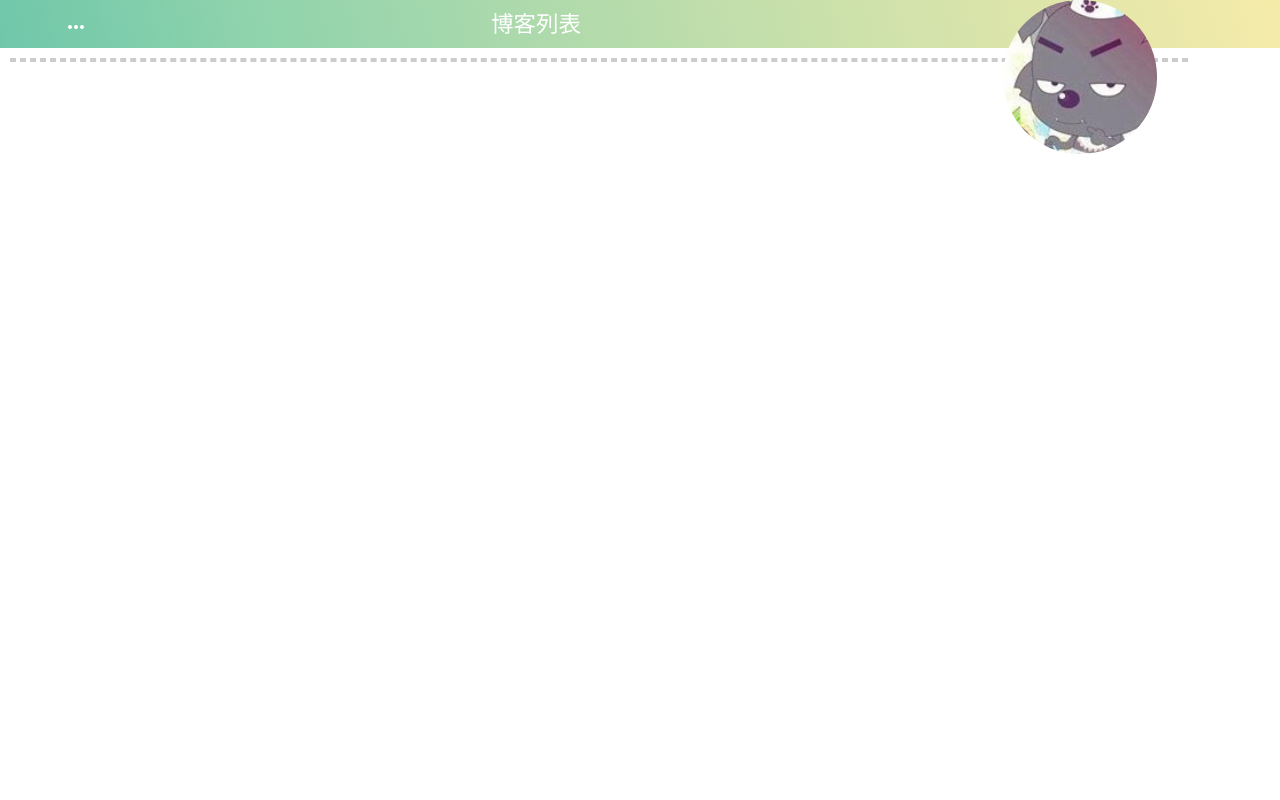
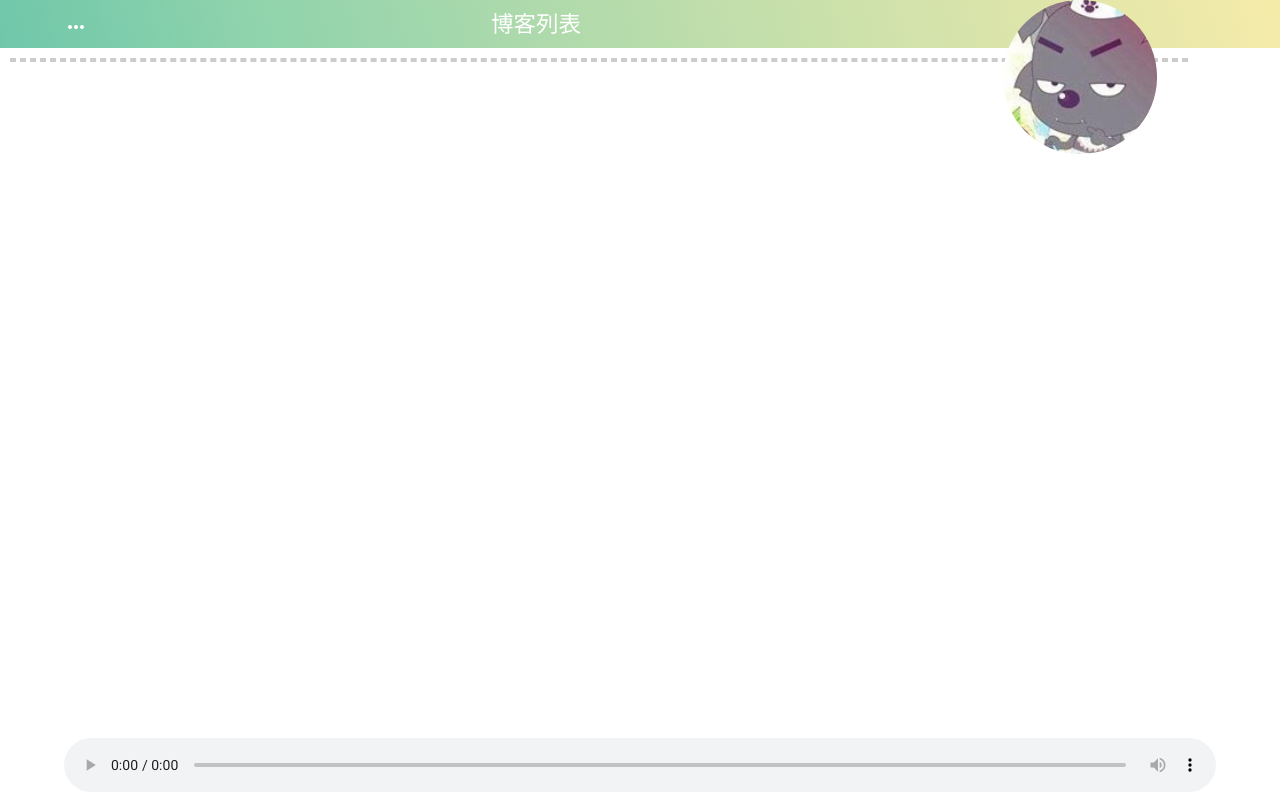
Before and after one commit to coderben2017/blog-mdui, a plain HTML site: page index.html in a window 1280 px wide. Drawn offline with Linux system fonts and the light colour scheme.

Commit message:
add music for my blog

```diff
--- a/css/app.css
+++ b/css/app.css
@@ -97,3 +97,10 @@ header{
     text-align: center;
     font: 700 16px STKaiti, sans-serif;
 }
+
+#bgm {
+    position: fixed;
+    width: 90%;
+    left: 5%;
+    bottom: 1%;
+}
--- a/index.html
+++ b/index.html
@@ -98,6 +98,10 @@
 		<div id="tips"></div>
 	</div>
 
+	<audio id="bgm" controls>
+		<source src="music/jizuorishu.mp3" />
+	</audio>
+
 	<script src="js/mdui.js"></script>
 	<script src="data/poem.js"></script>
 	<script src="data/article.js"></script>
```
Also changed, not shown: 1 other file.
